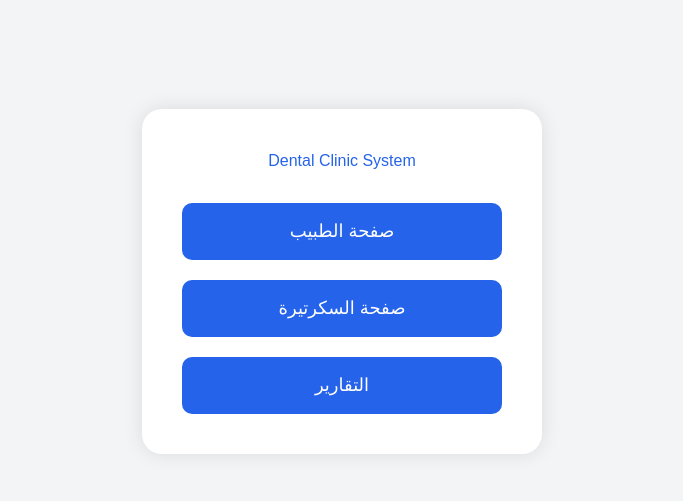
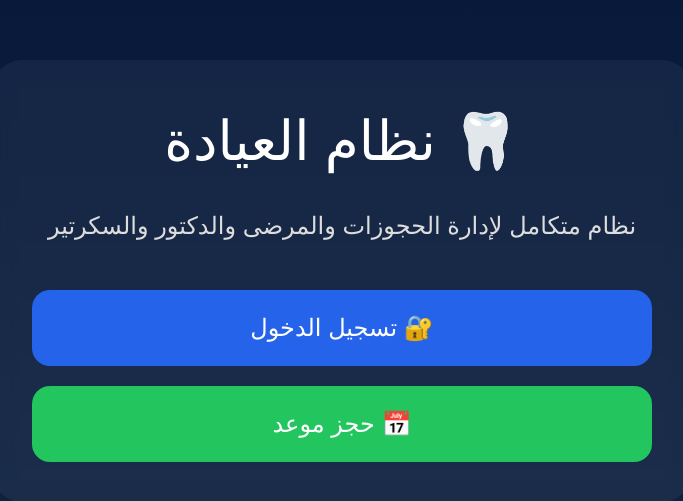
Before and after one commit to yaseenalqasim-ai/dentist-clinic, a Next.js app: page / in a window 1280 px wide. Shown: the part 119-620 px from the top of the page, without its empty margins (298-981 px from the left). Built offline with nearby package versions, Linux system fonts and the light colour scheme.

Commit message:
add homepage

```diff
--- a/app/page.tsx
+++ b/app/page.tsx
@@ -1,75 +1,138 @@
 "use client";
 
-import Link from "next/link";
+export default function HomePage() {
 
-export default function Home() {
   return (
+
     <main
+      dir="rtl"
+
       style={{
         minHeight: "100vh",
-        background: "#f3f4f6",
+
+        background:
+          "linear-gradient(to bottom,#071739,#102542)",
+
         display: "flex",
+
         justifyContent: "center",
+
         alignItems: "center",
-        fontFamily: "sans-serif",
+
+        padding: "20px"
       }}
     >
+
       <div
         style={{
-          background: "white",
+          width: "100%",
+
+          maxWidth: "700px",
+
+          background:
+            "rgba(255,255,255,0.05)",
+
+          borderRadius: "30px",
+
           padding: "40px",
-          borderRadius: "20px",
-          width: "400px",
-          boxShadow: "0 0 20px rgba(0,0,0,0.1)",
+
+          backdropFilter:
+            "blur(10px)",
+
           textAlign: "center",
+
+          color: "white"
         }}
       >
+
         <h1
           style={{
-            marginBottom: "30px",
-            color: "#2563eb",
+            fontSize: "55px",
+
+            marginBottom: "20px"
           }}
         >
-          Dental Clinic System
+
+          🦷 نظام العيادة
+
         </h1>
+
+        <p
+          style={{
+            fontSize: "24px",
+
+            lineHeight: "2",
+
+            color: "#ddd"
+          }}
+        >
+
+          نظام متكامل لإدارة
+          الحجوزات والمرضى
+          والدكتور والسكرتير
+
+        </p>
 
         <div
           style={{
-            display: "flex",
-            flexDirection: "column",
+            display: "grid",
+
             gap: "20px",
+
+            marginTop: "40px"
           }}
         >
-          <Link href="/doctor">
-            <button style={buttonStyle}>
-              صفحة الطبيب
-            </button>
-          </Link>
 
-          <Link href="/secretary">
-            <button style={buttonStyle}>
-              صفحة السكرتيرة
-            </button>
-          </Link>
+          <a
+            href="/login"
 
-          <Link href="/reports">
-            <button style={buttonStyle}>
-              التقارير
-            </button>
-          </Link>
+            style={{
+              background: "#2563eb",
+
+              color: "white",
+
+              padding: "20px",
+
+              borderRadius: "18px",
+
+              textDecoration: "none",
+
+              fontSize: "24px"
+            }}
+          >
+
+            🔐 تسجيل الدخول
+
+          </a>
+
+          <a
+            href="/booking"
+
+            style={{
+              background: "#22c55e",
+
+              color: "white",
+
+              padding: "20px",
+
+              borderRadius: "18px",
+
+              textDecoration: "none",
+
+              fontSize: "24px"
+            }}
+          >
+
+            📅 حجز موعد
+
+          </a>
+
         </div>
+
       </div>
+
     </main>
+
   );
+
 }
-
-const buttonStyle = {
-  width: "100%",
-  padding: "15px",
-  fontSize: "18px",
-  border: "none",
-  borderRadius: "10px",
-  background: "#2563eb",
-  color: "white",
-  cursor: "pointer",
-};
```
